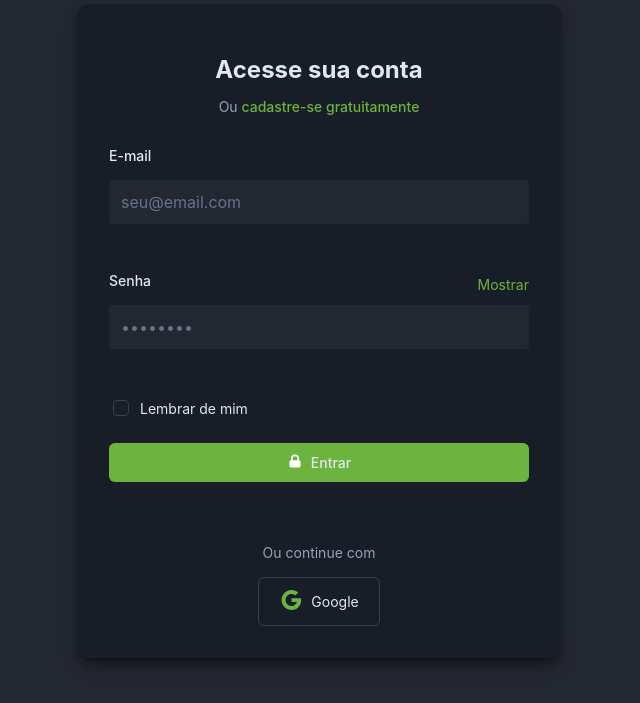
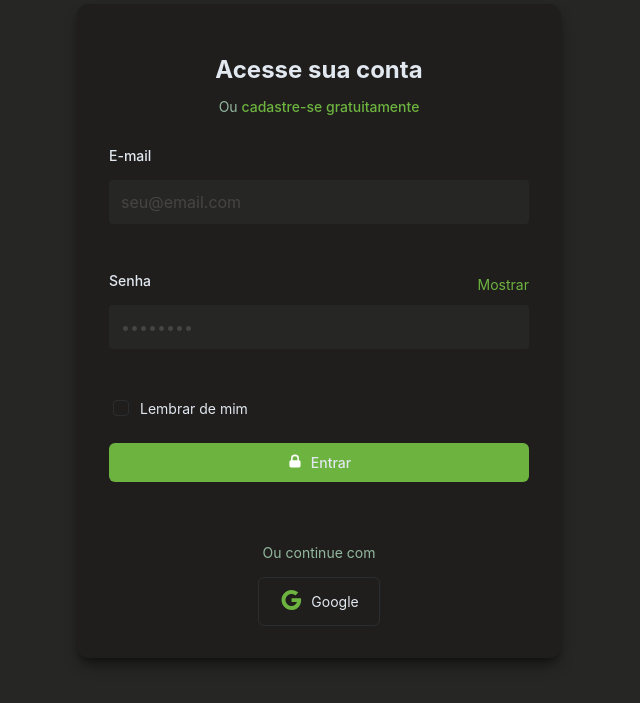
Before and after one commit to henriquepierandrei/2FA-FrontEnd, a React (Vite) app: page /login in a window 1280 px wide. Shown: the part 101-804 px from the top of the page, without its empty margins (321-961 px from the left). Built offline with nearby package versions, Linux system fonts and the light colour scheme; a web font is replaced by a local one.

Commit message:
adicionado novas telas

```diff
--- a/package.json
+++ b/package.json
@@ -19,6 +19,7 @@
     "@fortawesome/react-fontawesome": "^0.2.2",
     "@types/js-cookie": "^3.0.6",
     "axios": "^1.8.4",
+    "date-fns": "^4.1.0",
     "js-cookie": "^3.0.5",
     "nookies": "^2.5.2",
     "react": "^19.0.0",
--- a/src/App.tsx
+++ b/src/App.tsx
@@ -9,6 +9,7 @@ import PublicRoute from "./routes/PublicRoute";
 import '@fortawesome/fontawesome-free/css/all.min.css';
 import SmtpAccounts from "./components/smtp/SmtpAccounts";
 import ApiDocumentation from './components/documentation/ApiDocumentation';
+import Logs from './components/logs/Logs';
 
 function App() {
   const { isAuthenticated } = useAuth();
@@ -47,6 +48,12 @@ function App() {
           </PrivateRoute>
         } />
 
+        <Route path="/logs" element={
+          <PrivateRoute>
+            <Logs />
+          </PrivateRoute>
+        } />
+
         {/* Default Route */}
         <Route path="*" element={
           isAuthenticated ? (
--- a/src/components/layout/Sidebar.tsx
+++ b/src/components/layout/Sidebar.tsx
@@ -12,6 +12,7 @@ import {
   faKey,
   faUser,
   faSignOutAlt,
+  faBook,
 
 } from '@fortawesome/free-solid-svg-icons';
 import './Sidebar.css';
@@ -58,6 +59,10 @@ const Sidebar = () => {
           <FontAwesomeIcon icon={faKey} />
           <span>API Keys</span>
         </Link>
+        <Link to="/dashboard/logs" className="nav-item">
+          <FontAwesomeIcon icon={faBook} />
+          <span>Logs</span>
+        </Link>
         <Link to="/dashboard/account" className="nav-item">
           <FontAwesomeIcon icon={faUser} />
           <span>Conta</span>
--- a/src/index.css
+++ b/src/index.css
@@ -7,12 +7,12 @@
   --primary-light: #85cc55; /* Verde Spring claro */
   --primary-lighter: #a8e07c; /* Verde Spring mais claro */
   --text-dark: #e2e8f0; /* Text claro para fundo escuro */
-  --text-light: #94a3b8; /* Text secundário */
-  --text-lighter: #64748b; /* Text terciário */
-  --background: #232731; /* Fundo escuro */
-  --white: #181e27; /* Cor para cards/elementos */
-  --gray-border: #334155; /* Bordas mais escuras */
-  --gray-hover: #1b1e24; /* Hover state mais escuro */
+  --text-light: #94b89f; /* Text secundário */
+  --text-lighter: #474543; /* Text terciário */
+  --background: #262624; /* Fundo escuro */
+  --white: #1F1E1D; /* Cor para cards/elementos */
+  --gray-border: #2b2e31; /* Bordas mais escuras */
+  --gray-hover: #222121; /* Hover state mais escuro */
   --shadow: 0 4px 6px -1px rgba(0, 0, 0, 0.3), 0 2px 4px -1px rgba(0, 0, 0, 0.2);
   --shadow-strong: 0 10px 15px -3px rgba(0, 0, 0, 0.4), 0 4px 6px -2px rgba(0, 0, 0, 0.3);
   --animation-duration: 200ms;
--- a/src/pages/auth/Login.css
+++ b/src/pages/auth/Login.css
@@ -142,7 +142,7 @@
 .form-group input:focus {
     outline: none;
     border-color: var(--primary-color);
-    box-shadow: 0 0 0 3px rgba(37, 99, 235, 0.1);
+    box-shadow: 0 0 0 3px var(--primary-color)
 }
 
 .form-group input::placeholder {
@@ -213,7 +213,7 @@
 
 .login-button:focus {
     outline: none;
-    box-shadow: 0 0 0 3px rgba(37, 99, 235, 0.3);
+    box-shadow: 0 0 0 3px var(--primary-color);
 }
 
 .login-button:disabled {
--- a/src/pages/home/Dashboard.tsx
+++ b/src/pages/home/Dashboard.tsx
@@ -6,6 +6,7 @@ import Account from './Account';
 import SmtpAccounts from '../../components/smtp/SmtpAccounts';
 import LoadingSpinner from '../../components/LoadingSpinner';
 import ApiDocumentation from '../../components/documentation/ApiDocumentation';
+import Logs from '../../components/logs/Logs';
 
 // Lazy load components
 const ApiKeys = React.lazy(() => import('./ApiKeys'));
@@ -21,6 +22,7 @@ function Dashboard() {
             <Route path="account" element={<Account />} />
             <Route path="smtp" element={<SmtpAccounts />} />
             <Route path="docs" element={<ApiDocumentation />} />
+            <Route path="logs" element={<Logs />} />
 
           </Routes>
         </React.Suspense>
```
Also changed, not shown: src/types/logTypes.ts (added, +38 -0 lines), 1 other file (tests, documents, lock files or other folders).
